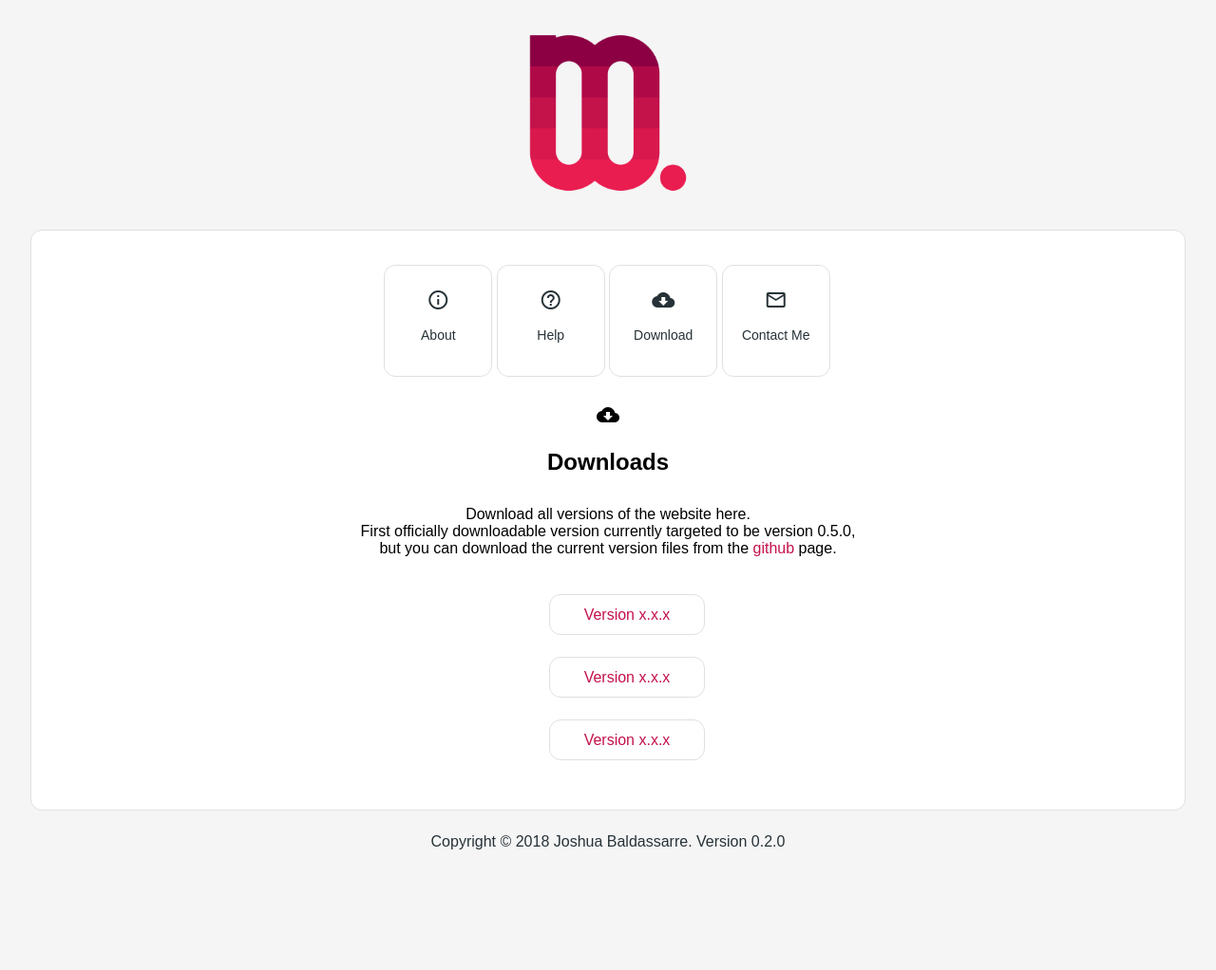
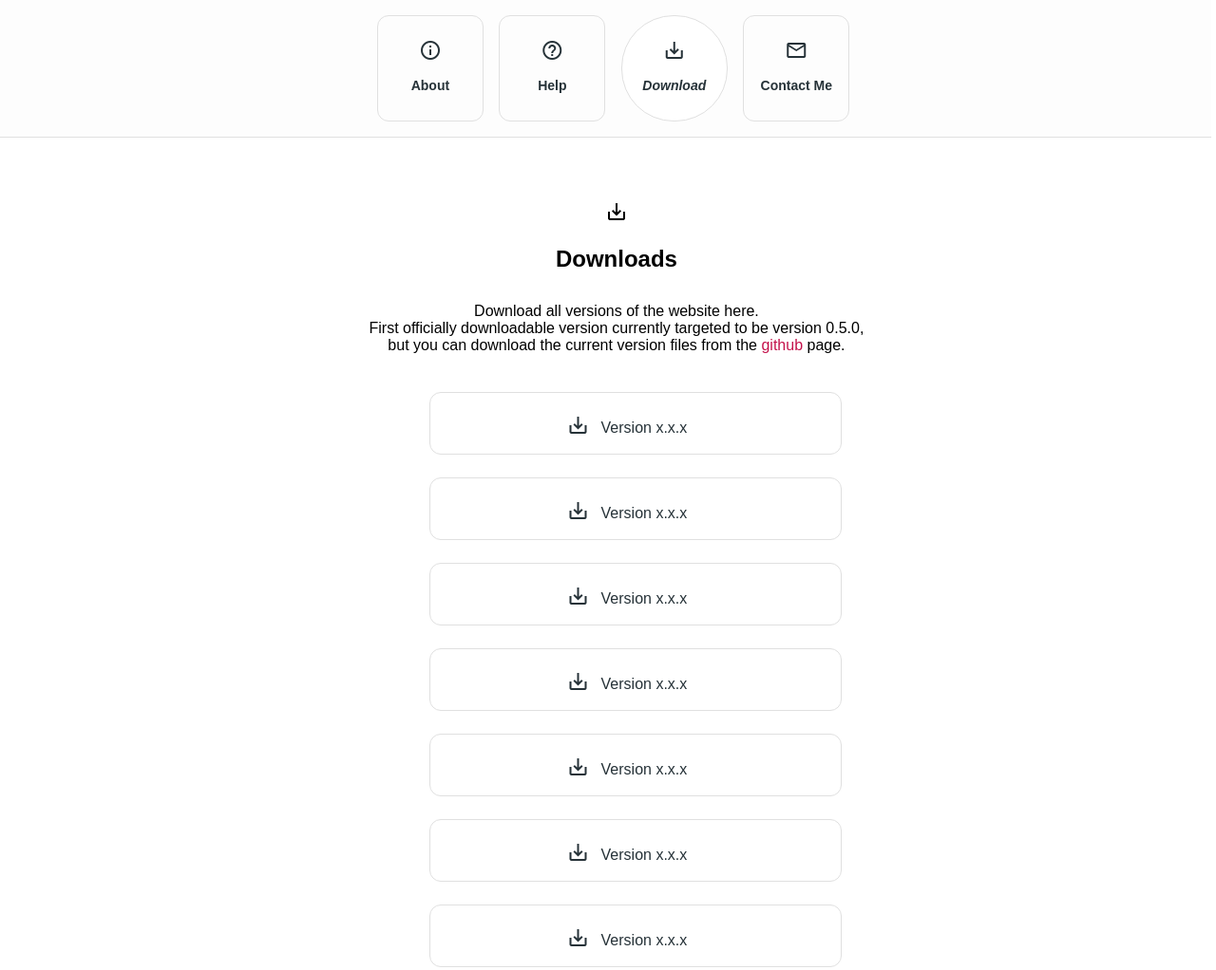
Before and after one commit to JoshuaBaldassarre/mywebsite, a plain HTML site: page downloads.html in a window 1280 px wide. Shown: the top 1022 px of the page at 95% size. Before the commit the page ends 928 px from the top, so only its background shows below. Drawn offline with Linux system fonts and the light colour scheme.

Commit message:
0.3.0-0
- UI Overhaul

```diff
--- a/downloads.html
+++ b/downloads.html
@@ -7,43 +7,61 @@
 	<!--Links html file to CSS stylesheet file-->
 		<link rel="stylesheet" type="text/css" href="index.css"/>
 		<link href="https://fonts.googleapis.com/icon?family=Material+Icons" rel="stylesheet">
+		<link href="https://fonts.googleapis.com/css?family=Open+Sans:300,300i,400,400i,600,600i,700,700i,800,800i" rel="stylesheet">
 	<!--This makes your website scale automatically according to the device's screen size and shape-->
 	    <meta name="viewport" content="width=device-width, initial-scale=1" />
 	</head>
 	<body>
 	<!--Contains all of your website's content-->
 		<div id="container">
-		<!--Contains the top part of your website-->
-			<div id="header">
-				<img src="img/favicon.png" class="center"/>
-			</div>
+
 		<!--Contains the main content of your website-->
 			<div id="content">
 			<!--Contains the navigation for your website-->
 				<div class="topnav">
 					<ul>
+
 						<li><a href="index.html"><i class="material-icons">info_outline</i><p>About</p></a></li>
 						<li><a href="help.html"><i class="material-icons">help_outline</i><p>Help</p></a></li>
-						<li><a class="active" href=""><i class="material-icons">cloud_download</i><p>Download</p></a></li> <!--selected page, edit properties in index.css-->
+						<li><a id="active" href=""><i class="material-icons">save_alt</i><p>Download</p></a></li> <!--selected page, edit properties in index.css-->
 						<li><a href="contactme.html"><i class="material-icons">mail_outline</i><p>Contact Me</p></a></li>
 					</ul>
 				</div>
 			<!--Contains the actual content of your website-->
 				<div id="main">
-					<i class="material-icons">cloud_download</i>
+					<i class="material-icons">save_alt</i>
 					<h2>Downloads</h2>
 					<P>Download all versions of the website here.<br>First officially downloadable version currently targeted to be version 0.5.0,<br>
 					 but you can download the current version files from the <a href="https://github.com/JoshuaBaldassarre/mywebsite./tree/master">github</a> page.</P>
 					 <ul id="downloads">
-						<li><a  class="button" href="">Version x.x.x</a></li>
-						<li><a  class="button" href="">Version x.x.x</a></li>
-						<li><a  class="button" href="">Version x.x.x</a></li>
+						<li><a  class="button" href=""><i class="material-icons">save_alt</i>Version x.x.x</a></li>
+						<li><a  class="button" href=""><i class="material-icons">save_alt</i>Version x.x.x</a></li>
+						<li><a  class="button" href=""><i class="material-icons">save_alt</i>Version x.x.x</a></li>
+						<li><a  class="button" href=""><i class="material-icons">save_alt</i>Version x.x.x</a></li>
+						<li><a  class="button" href=""><i class="material-icons">save_alt</i>Version x.x.x</a></li>
+						<li><a  class="button" href=""><i class="material-icons">save_alt</i>Version x.x.x</a></li>
+						<li><a  class="button" href=""><i class="material-icons">save_alt</i>Version x.x.x</a></li>
+						<li><a  class="button" href=""><i class="material-icons">save_alt</i>Version x.x.x</a></li>
+						<li><a  class="button" href=""><i class="material-icons">save_alt</i>Version x.x.x</a></li>
+						<li><a  class="button" href=""><i class="material-icons">save_alt</i>Version x.x.x</a></li>
+						<li><a  class="button" href=""><i class="material-icons">save_alt</i>Version x.x.x</a></li>
+						<li><a  class="button" href=""><i class="material-icons">save_alt</i>Version x.x.x</a></li>
+						<li><a  class="button" href=""><i class="material-icons">save_alt</i>Version x.x.x</a></li>
+						<li><a  class="button" href=""><i class="material-icons">save_alt</i>Version x.x.x</a></li>
+						<li><a  class="button" href=""><i class="material-icons">save_alt</i>Version x.x.x</a></li>
+						<li><a  class="button" href=""><i class="material-icons">save_alt</i>Version x.x.x</a></li>
+						<li><a  class="button" href=""><i class="material-icons">save_alt</i>Version x.x.x</a></li>
+						<li><a  class="button" href=""><i class="material-icons">save_alt</i>Version x.x.x</a></li>
+						<li><a  class="button" href=""><i class="material-icons">save_alt</i>Version x.x.x</a></li>
+						<li><a  class="button" href=""><i class="material-icons">save_alt</i>Version x.x.x</a></li>
+						<li><a  class="button" href=""><i class="material-icons">save_alt</i>Version x.x.x</a></li>
+						<li><a  class="button" href=""><i class="material-icons">save_alt</i>Version x.x.x</a></li>
 					 </ul>
 				</div>
 			</div>
 		<!--Contains you bottom of your website-->
 			<div id="footer">
-				Copyright &copy; 2018 Joshua Baldassarre. Version 0.2.0
+				Copyright &copy; 2018 Joshua Baldassarre. Version 0.3.0
 			</div>
 		</div>
 	</body>
--- a/index.css
+++ b/index.css
@@ -1,43 +1,12 @@
 body {
-	background-color: #F5F5F5; /*default website background color*/
-	font-family: 'product sans', sans-serif; /*website font*/
+	background-color: #FFF; /*default website background color*/
+	font-family: 'Open Sans Bold', sans-serif; /*website font*/
 	color: #000; /*default website text color*/
 }
 
 a {
 	text-decoration: none;
 	color: #263238; /*generally set link text color*/
-}
-
-#header {
-	width: 192px; /*width of header*/
-	height: 192px; /*height of header*/
-	margin: 0 auto; /*header margins*/
-	padding: 24px; /*general padding*/
-	transition: 0.25s; /*animation timing*/
-	margin-top: -9px; /*pre-set animation values for animated margins*/
-	margin-bottom: -9px; /*pre-set animation values for animated margins*/
-	border-radius: 2px;
-	border-style: solid;
-	border-width: 0px;
-	border-color: #E0E0E0;
-
-}
-
-#header:hover {
-	background-color: #FFF; /*background color of header when fadin in*/
-	border-radius: 48px; /*rounded corner radius*/
-	border-width: 1px;
-	margin-top: 0px;  /*post-animation values*/
-	margin-bottom: 0px; /*post-animation values*/
-}
-
-
-#header img {
-	width:100%;
-	display:block;
-	margin:auto;
-	height: auto;
 }
 
 #content {
@@ -47,34 +16,28 @@ a {
 	padding-left: 12px;
 	padding-right: 12px;
 	margin-top: 12px;
-	transition: 0.25s;
-	border-radius: 12px;
-	border-style: solid;
-	border-width: 1px;
-	border-color: #E0E0E0;
 	margin-left: 24px;
 	margin-right: 24px;
+	transition: 0.25s;
 }
-
-#content:hover {
-	border-radius: 24px;
-	box-shadow: 0px 4px 16px #E0E0E0;
-	border-width: 0px;
-	padding: 13px;
-}
-
-
-
 
 /* Add a black background color to the top navigation */
 .topnav {
+	top:0;
+	left: 0;
+	width: 101.5%;
+	position: fixed;
 	overflow: hidden;
 	float: center;
-	border-radius: 12px;
 	list-style-type: none;
-	padding-top: 8px !important;
 	text-align: center;
-	padding-right: 42px;
+	font-weight: bold;
+	z-index: 11;
+	background-color: #fdfdfd;
+	margin-left: -24px;
+	border-style: solid;
+	border-width: 0px 0px 1px 0px;
+	border-color:#E0E0E0;
 }
 
 /* Style the links inside the navigation bar */
@@ -86,46 +49,52 @@ a {
 }
 
 
+.topnav h1 {
+	z-index: 12;
+	right: 0 !important;
+	color: #e91d50;
+	margin-right: 24px;
+	padding-top: -12px;
+}
+
 /* Style the links inside the navigation bar */
 .topnav a {
 	display: block;
 	color: #263238;
-	padding: 12px 16px;
 	padding-top: 24px;
+	padding-bottom: 6px;
 	text-decoration: none;
 	font-size: 14px;
 	transition: 0.25s;
 	border-radius: 12px;
-	width: 80px;
+	width: 110px;
 	height: 80px;
 	border-style: solid;
 	border-color: #E0E0E0;
 	border-width: 1px;
+	margin: 0px 6px 0px 6px;
 }
 
 /* Change the color of links on hover */
 .topnav a:hover {
-	background-color: #e91d50;
+	background-color: #fff;
 	background-size: 60px 60px;
-	color: #FFF;
-	padding: 13px 24px;
-	padding-top: 25px;
-	border-radius: 24px;
-	box-shadow: 0px 2px 8px #BDBDBD;
-	border-width: 0px;
+	color: #e91d50;
+	font-weight: bold;
+	border-radius: 55px;
+	border-color: #e91d50;
+	border-width: 1px;
 }
 
 
+
 /* change properties to put emphasis on selected page in navigation bar */
-.active li{
-	background-color: #CFD8DC !important;
-	color: #FFF;
-	border-radius: 12px;
+#active {
+	border-radius: 55px;
+	font-style: italic;
+	background-color: #FFF;
 }
 
-.active a:hover {
-	border-radius: 12px;
-}
 
 /* Hide the link that should open and close the topnav on small screens */
 .topnav .icon {
@@ -134,9 +103,10 @@ a {
 
 
 #main{
+	margin-top: 175px;
 	padding: 12px;
 	text-align: center;
-	padding-left: 10%;
+	padding-left: 11.5%;
 	padding-right: 10%;
 }
 
@@ -154,33 +124,42 @@ a {
 }
 
 #downloads li{
+
 	text-decoration: none;
 	list-style-type: none;
-	padding-top: 24px;
-	padding-bottom: 24px;
+	padding-top: 0px !important;
+	padding-bottom: 24px !important;
+	display: inline-flex;
+	padding: 12px !important;
+}
+
+#downloads i {
+	margin: 0px 12px 0px -18px;
+	position: relative;
+	top: 4px;
+}
+
+#downloads a{
+
 }
 
 .button {
 	margin: 0 auto;
 	width: 360px;
-	background-color: #FFF;
 	border-style: solid;
 	border-width: 1px;
 	border-color: #E0E0E0;
 	border-radius: 12px;
 	transition: 0.25s;
-	box-shadow: 0px 0px 0px #EOEOEO;
-	padding: 12px 36px;
+	padding: 18px 36px;
+	color: #263238 !important;
 }
 
 
 .button:hover {
-	background-color: #e91d50;
-	padding: 13px 37px;
-	border-width: 0px;
-	border-radius: 24px;
-	box-shadow: 0px 4px 16px #BDBDBD;
-	color: white !important;
+	border-radius: 36px;
+	color: #e91d50 !important;
+	border-color: #e91d50;
 }
 
 #main .picinfo {
@@ -199,5 +178,6 @@ a {
 	padding: 24px;
 	text-align: center;
 	clear: both;
-	color: #263238;
+	color: #DDD;
+
 }
```
Also changed, not shown: contactme.html (+5 -7 lines), help.html (+6 -7 lines), index.html (+6 -8 lines), img/mywebsitelogopre.png (deleted).
